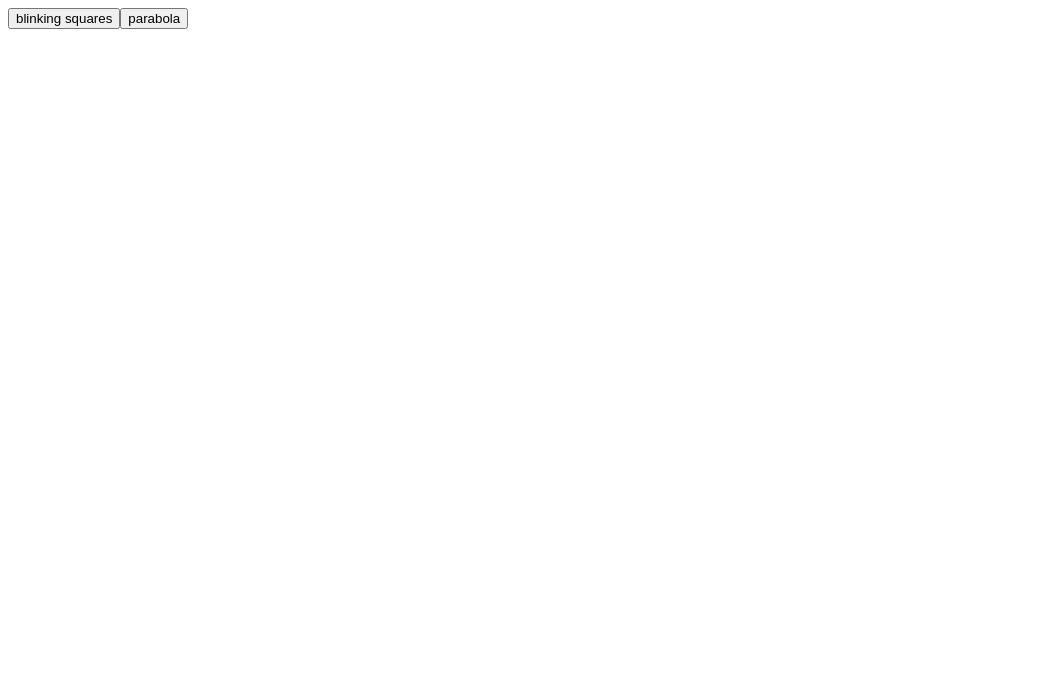
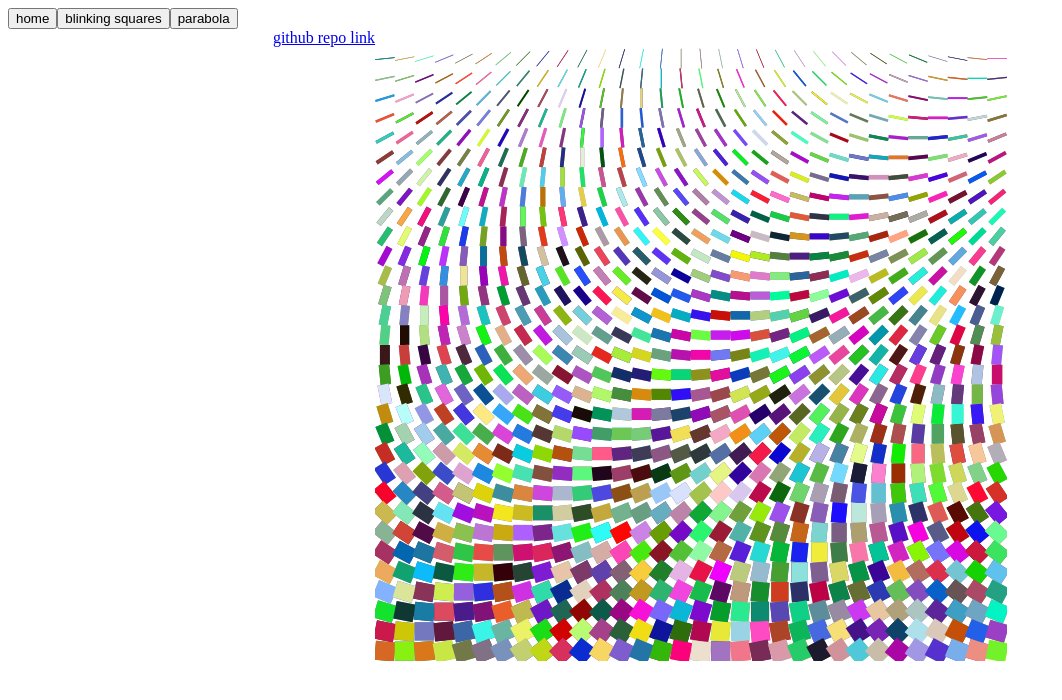
Before and after one commit to NEARworld/patterns, a React (Create React App) app: page / in a window 1280 px wide. Shown: the top 700 px of the page, without its empty margins (0-1062 px from the left). Built offline with nearby package versions, Linux system fonts and the light colour scheme.

Commit message:
feat: main pattern

```diff
--- a/src/home.tsx
+++ b/src/home.tsx
@@ -1,15 +1,99 @@
-import { Outlet, useNavigate, useNavigation } from "react-router-dom";
+import { useEffect, useRef, useState } from "react";
+import { Outlet, useNavigate, useOutlet } from "react-router-dom";
 
+function drawTile(
+  ctx: CanvasRenderingContext2D,
+  x: number,
+  y: number,
+  size: number,
+  width: number,
+  angle: number
+) {
+  const rect_y = (size - width) / 2 + y;
+  const center_x = x + size / 2;
+  const center_y = rect_y + width / 2;
+
+  ctx.fillStyle =
+    "rgb(" +
+    255 * Math.random() +
+    "," +
+    255 * Math.random() +
+    "," +
+    255 * Math.random() +
+    ")";
+  ctx.translate(center_x, center_y);
+  ctx.rotate(angle);
+  ctx.translate(-center_x, -center_y);
+  ctx.fillRect(x, rect_y, size, width);
+
+  ctx.resetTransform();
+
+  // requestAnimationFrame(() => {
+  //   drawTile(ctx, x, y, size, width, angle);
+  // });
+}
 export default function Home() {
   const navigation = useNavigate();
+  const outlet = useOutlet();
+
+  const canvasRef = useRef<HTMLCanvasElement>(null);
+  const [canvasSizeState, setCanvasSizeState] = useState({
+    width: document.body.clientWidth / 2,
+    height: document.body.clientWidth / 2,
+  });
+
+  useEffect(() => {
+    const canvas = canvasRef.current;
+    const ctx = canvas?.getContext("2d");
+    if (ctx && !outlet) {
+      ctx.clearRect(0, 0, canvasSizeState.width, canvasSizeState.height);
+      const TILE_COUNT = 32;
+      const TILE_WIDTH = ctx.canvas.width / TILE_COUNT;
+      const TILE_HEIGHT = ctx.canvas.height / TILE_COUNT;
+
+      requestAnimationFrame(() => {
+        (() => {
+          for (let x = 0; x < TILE_COUNT; ++x) {
+            for (let y = 0; y < TILE_COUNT; ++y) {
+              drawTile(
+                ctx,
+                TILE_WIDTH * x,
+                TILE_HEIGHT * y,
+                TILE_WIDTH,
+                (y / TILE_COUNT) * TILE_HEIGHT,
+                (x / TILE_COUNT) * -Math.PI + (y / TILE_COUNT) * -Math.PI
+              );
+            }
+          }
+        })();
+      });
+    }
+  }, [outlet]);
 
   return (
     <div>
-      <button onClick={() => navigation("blinking_squares")}>
-        blinking squares
-      </button>
-      <button onClick={() => navigation("parabola")}>parabola</button>
-      <Outlet />
+      <div>
+        <button onClick={() => navigation("/")}>home</button>
+        <button onClick={() => navigation("blinking_squares")}>
+          blinking squares
+        </button>
+        <button onClick={() => navigation("parabola")}>parabola</button>
+      </div>
+
+      {outlet ? (
+        <Outlet />
+      ) : (
+        <div style={{ display: "flex", justifyContent: "center" }}>
+          <a href="https://github.com/NEARworld/patterns/blob/main/src/home.tsx">
+            github repo link
+          </a>
+          <canvas
+            ref={canvasRef}
+            width={canvasSizeState.width}
+            height={canvasSizeState.height}
+          />
+        </div>
+      )}
     </div>
   );
 }
```
